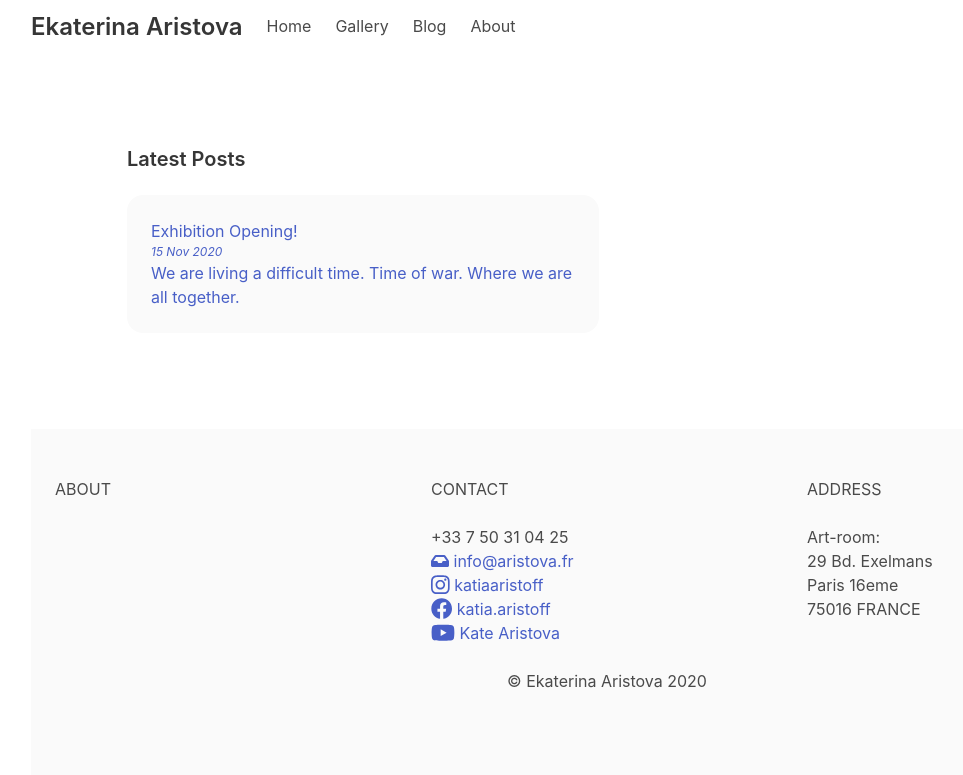
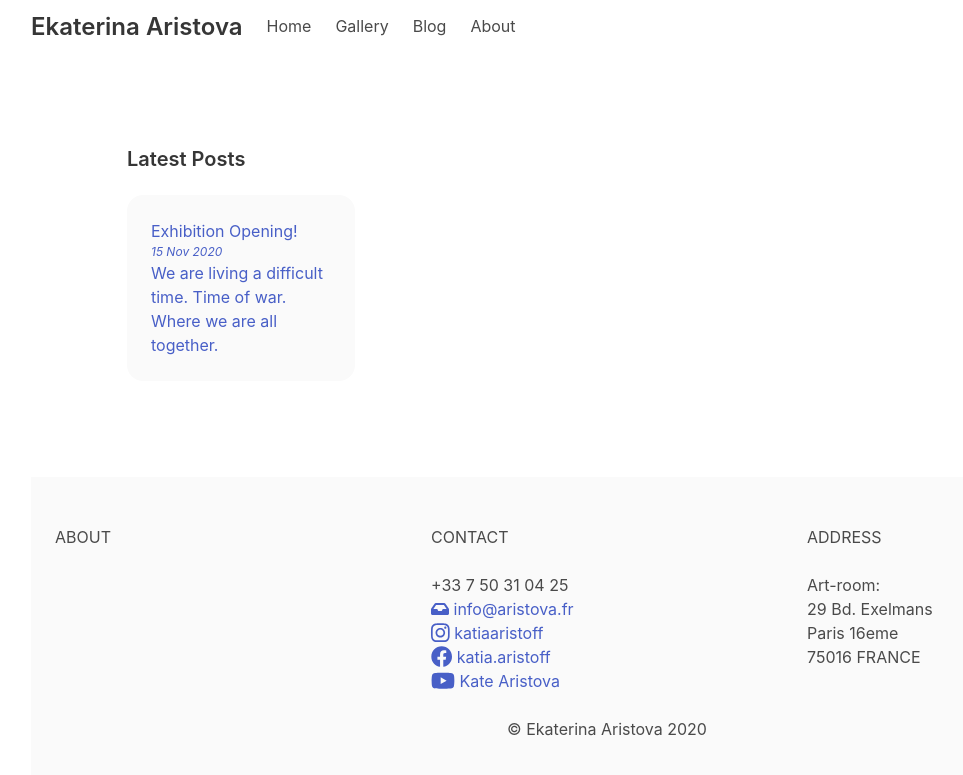
Before and after one commit to earistova/jekyll, a Jekyll site: the page built from blog.html, in a window 1280 px wide. Shown: the top 775 px of the page, without its empty margins (33-996 px from the left). Built offline with Jekyll 4.4.1, drawn with Linux system fonts in a browser that asks for light colours; nearby versions of some CDN libraries.

Commit message:
fix width

```diff
--- a/_sass/main.scss
+++ b/_sass/main.scss
@@ -5,7 +5,7 @@
 
 .grid {
   display: grid;
-  grid-template-columns: repeat(auto-fill, minmax(400px, 1fr));
+  grid-template-columns: repeat(auto-fill, minmax(200px, 1fr));
   grid-gap: 1rem;
 }
 .grid > div {
--- a/docs/assets/css/styles.css
+++ b/docs/assets/css/styles.css
@@ -1,6 +1,6 @@
 .current { color: green; }
 
-.grid { display: grid; grid-template-columns: repeat(auto-fill, minmax(400px, 1fr)); grid-gap: 1rem; }
+.grid { display: grid; grid-template-columns: repeat(auto-fill, minmax(200px, 1fr)); grid-gap: 1rem; }
 
 .grid > div { background: #fafafa; padding: 1.5rem; border-radius: 1rem; }
 
```
Also changed, not shown: 1 other file.
